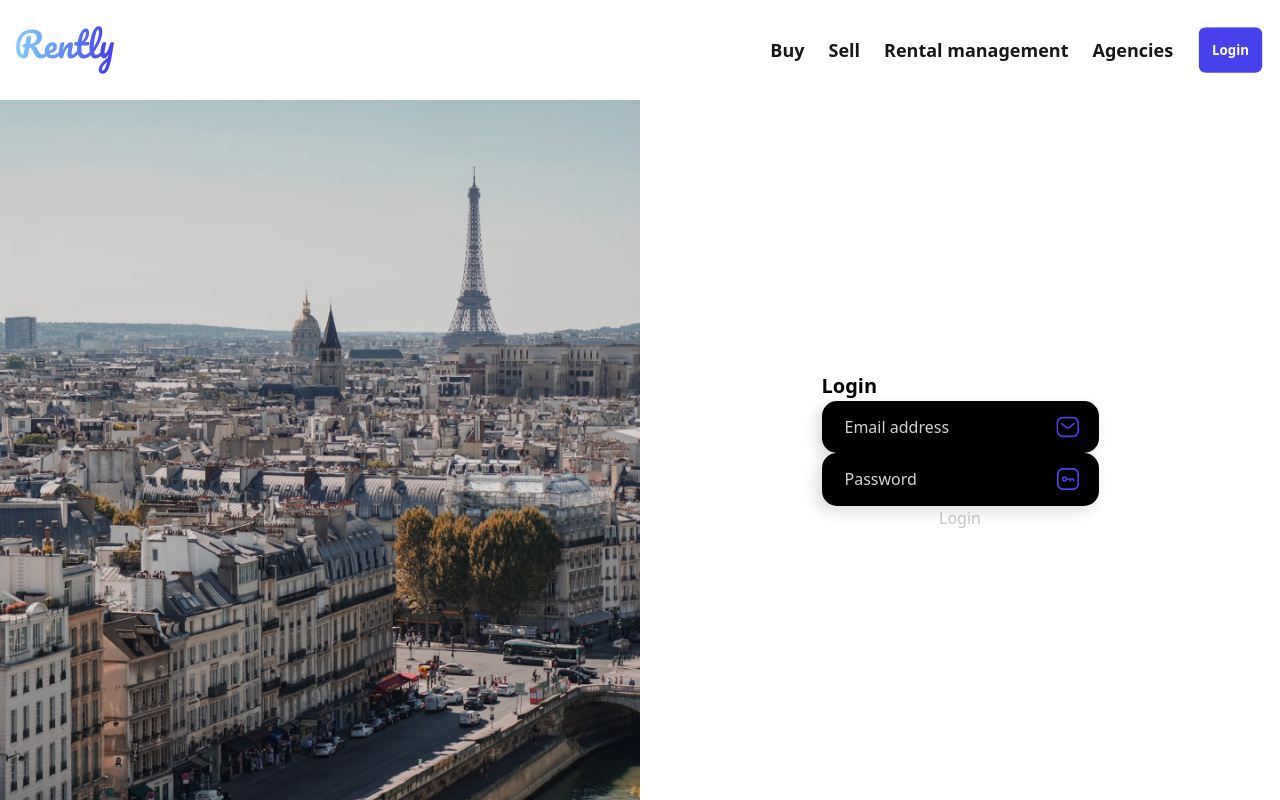
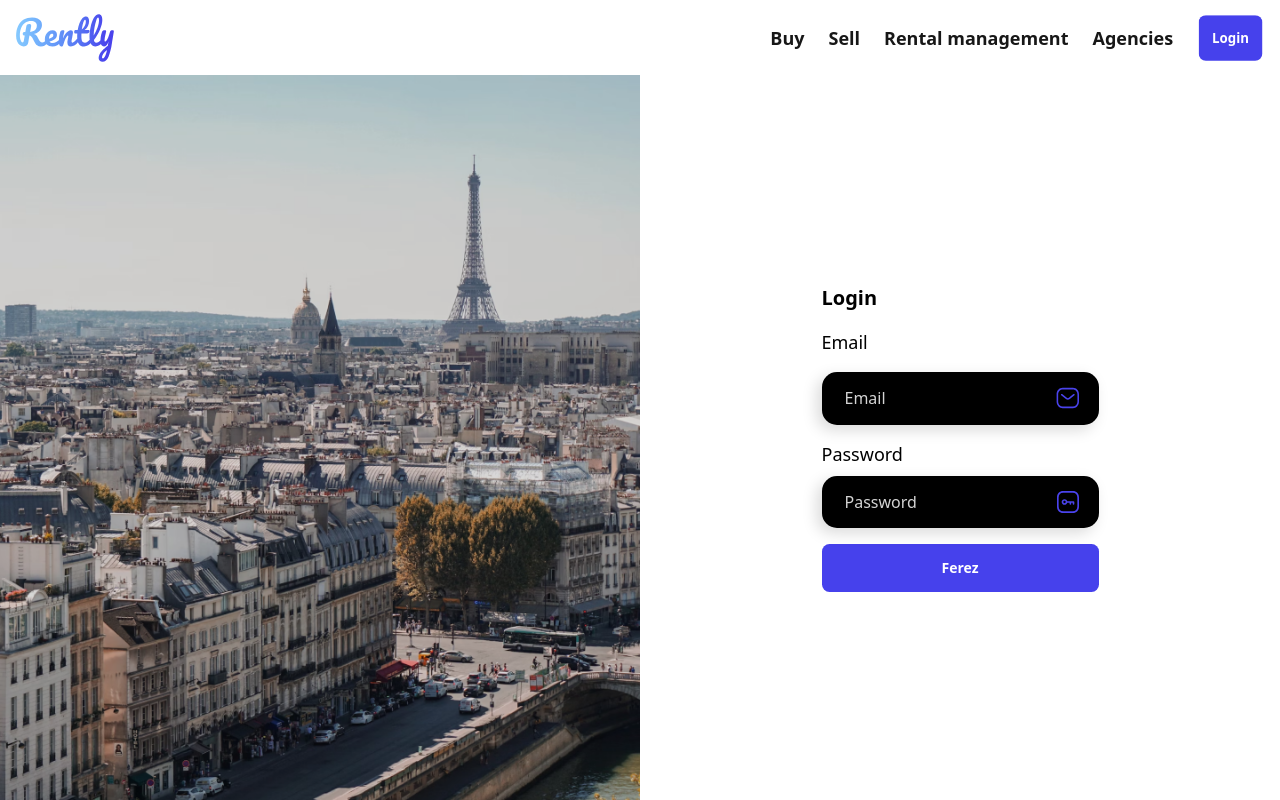
Before and after one commit to mathieudacheux/rently_FrontEnd, a React (Vite) app: page /login in a window 1280 px wide. Shown: the top 800 px of the page. Built offline with nearby package versions, Linux system fonts and the light colour scheme.

Commit message:
Improvements on UX

```diff
--- a/src/components/atoms/CardButton.tsx
+++ b/src/components/atoms/CardButton.tsx
@@ -1,9 +1,19 @@
 import { useTranslation } from 'react-i18next'
 
-export default function Button({ text }: { text: string }): JSX.Element {
+export default function CardButton({
+  text,
+  onClick,
+}: {
+  text: string
+  onClick?: () => void
+}): JSX.Element {
   const { t } = useTranslation()
   return (
-    <button className='btn bg-primary hover:bg-primary text-white border-0 w-full'>
+    <button
+      onClick={onClick}
+      type='submit'
+      className='btn bg-primary hover:bg-primary text-white border-0 w-full'
+    >
       {t(text)}
     </button>
   )
--- a/src/components/molecules/core/FormikTextField.tsx
+++ b/src/components/molecules/core/FormikTextField.tsx
@@ -59,7 +59,9 @@ export default function FormikTextField({
           }}
           type={password ? 'password' : 'text'}
           placeholder={placeholder ? t(placeholder) : ''}
-          className={`${
+          className={`
+          ${meta?.touched && meta?.error ? 'border-error' : ''}
+          ${
             disableShadows ? 'input-no-shadow' : 'input'
           } input-bordered w-full max-w-xs text-neutral-900 placeholder-neutral-300 shadow ${
             textCenter ? 'text-center' : ''
--- a/src/components/organisms/Navbar.tsx
+++ b/src/components/organisms/Navbar.tsx
@@ -8,7 +8,7 @@ export default function Navbar(): JSX.Element {
   const isConnected = useAppSelector(selectedUserId) !== null
 
   return (
-    <nav className='navbar bg-background h-25'>
+    <nav className='navbar bg-background'>
       <div className='flex align-middle md:w-2/12 lg:w-4/12'>
         <img src={Rently} className='logo p-2' alt='Rently Logo' />
       </div>
--- a/src/pages/Login/Login/LoginManagement.tsx
+++ b/src/pages/Login/Login/LoginManagement.tsx
@@ -15,20 +15,25 @@ export default function LoginManagement({
   const [showPassword, setShowPassword] = useState<boolean>(false)
 
   return (
-    <div
-      className='w-full flex
-      h-[calc(100vh-100px)]
-    '
-    >
+    <div className='w-full flex h-[calc(100vh-75px)]'>
       <img className='w-1/2 object-cover h-full' src={LoginImage} alt='Login' />
       <div className='w-1/2 flex justify-center align-middle h-full'>
         <div className='flex flex-col justify-center align-middle'>
           <Typography variant='h2'>{t('connection.login')}</Typography>
+          <div className='pt-4'>
+            <Typography variant='text'>{t('connection.mail')}</Typography>
+          </div>
+          <div className='pt-4'>
             <FormikTextField
               name='mail'
               placeholder={t('connection.mail')}
               icon={<Mail />}
             />
+          </div>
+          <div className='pt-4'>
+            <Typography variant='text'>{t('connection.password')}</Typography>
+          </div>
+          <div className='pt-2'>
             <FormikTextField
               password={!showPassword}
               name='password'
@@ -36,7 +41,15 @@ export default function LoginManagement({
               showPassword={() => setShowPassword(!showPassword)}
               icon={<Password />}
             />
-          <button onClick={login}>Login</button>
+          </div>
+          <div className='pt-4'>
+            <button
+              onClick={login}
+              className='btn bg-primary hover:bg-primary text-white border-0 w-full'
+            >
+              ferez
+            </button>
+          </div>
         </div>
       </div>
     </div>
--- a/src/pages/Login/hooks/useLoginFormik.ts
+++ b/src/pages/Login/hooks/useLoginFormik.ts
@@ -24,8 +24,8 @@ export default function useLoginFormik() {
 
   const loginFormik = useFormik({
     initialValues,
-    validateOnChange: true,
-    validateOnBlur: true,
+    validateOnChange: false,
+    validateOnBlur: false,
     validationSchema,
     onSubmit,
   })
--- a/src/translations/en.json
+++ b/src/translations/en.json
@@ -29,8 +29,9 @@
   },
   "connection": {
     "login": "Login",
-    "mail": "Email address",
-    "password": "Password"
+    "mail": "Email",
+    "password": "Password",
+    "button": "Login"
   },
   "popup": {
     "close": "Continue"
--- a/src/translations/fr.json
+++ b/src/translations/fr.json
@@ -30,7 +30,8 @@
   "connection": {
     "login": "Connexion",
     "mail": "Address mail",
-    "password": "Mot de passe"
+    "password": "Mot de passe",
+    "button": "Se connecter"
   },
   "popup": {
     "close": "Continuer"
--- a/tailwind.config.js
+++ b/tailwind.config.js
@@ -37,7 +37,7 @@ export default {
 
           // Navbar settings
           '.navbar': {
-            height: '100px',
+            height: '75px',
           },
 
           // Card settings
```
Lines whose indentation alone changed are shown as unchanged.
